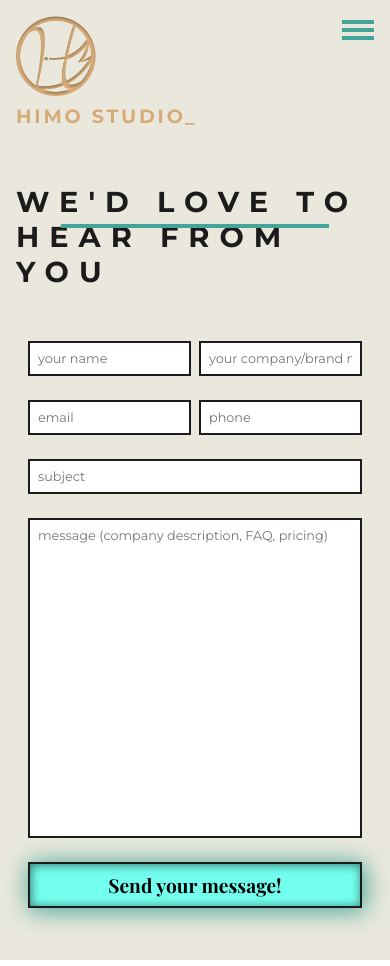
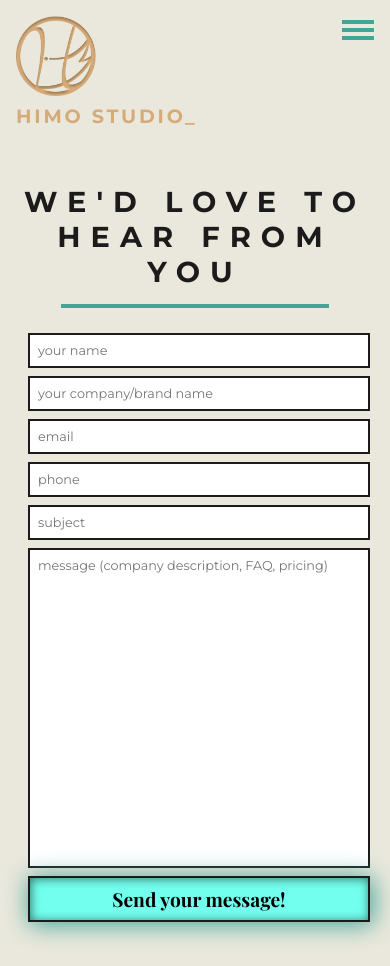
Before and after one commit to bobby-dq/himo-studios-website, a React (Create React App) app: page /contact in a window 390 px wide. Built offline with nearby package versions, Linux system fonts and the light colour scheme.

Commit message:
mobile responsive contact and faq page.

```diff
--- a/src/components/Question.tsx
+++ b/src/components/Question.tsx
@@ -21,7 +21,6 @@ export const Question: FunctionComponent<IQuestion> = (props) => {
                     <img src={downArrow} alt="see-answer" />
                     <h1>{props.question.question}</h1>
                 </STitle>
-                <SLine></SLine>
             </div>
             {toggle? <p>{props.question.answer}</p> : <p></p>}
 
@@ -46,14 +45,6 @@ const SQuestion = styled(motion.div)`
 
 `;
 
-const SLine = styled(motion.div)`
-    height: 0.5rem;
-    background: #43A498;
-    width: 50%;
-    position: absolute;
-    top: 5rem;
-`;
-
 const STitle = styled(motion.div)`
     display: flex;
     align-items: center;
--- a/src/pages/ContactPage.tsx
+++ b/src/pages/ContactPage.tsx
@@ -64,6 +64,7 @@ const STitle = styled(motion.div)`
     flex-direction: column;
     align-items: center;
     margin: 0rem 0rem 5rem 0rem;
+    text-align: center;
 
     h1 {
         font-family: 'Montserrat', sans-serif;
@@ -80,6 +81,13 @@ const SLine = styled(motion.div)`
     width: 75%;
     position: absolute;
     top: 5rem;
+
+    @media(max-width: 781px) {
+        top: 10rem;
+    }
+    @media(max-width: 421px) {
+        top: 15rem;
+    }
 `;
 
 const SFormWrapper = styled(motion.div)`
@@ -97,6 +105,11 @@ const SFormWrapper = styled(motion.div)`
         justify-content: space-between;
         padding: 1rem;
         width: 100%;
+
+        @media(max-width: 450px) {
+            flex-direction: column;
+            padding: 0rem 1rem;
+        }
     }
 
     input, textarea{
```
